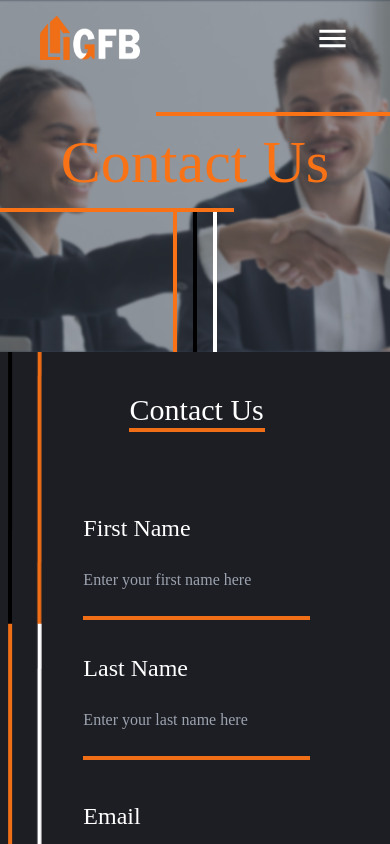
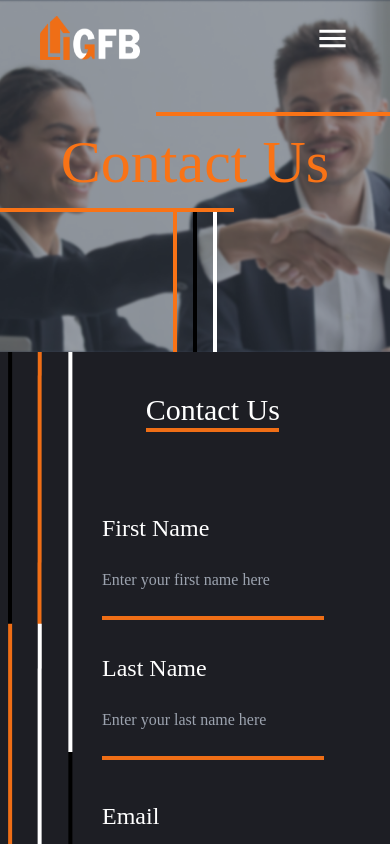
Before and after one commit to ErfanAalam/GFB, a React (Create React App) app: page /Contact in a window 390 px wide. Shown: the top 844 px of the page. Built offline with nearby package versions, Linux system fonts and the light colour scheme; a web font is replaced by a local one.

Commit message:
contact lineds updated

```diff
--- a/src/screens/contact/Contact/index.js
+++ b/src/screens/contact/Contact/index.js
@@ -41,7 +41,7 @@ const ContactForm = () => {
         <div className='h-[100%] bg-no-repeat' style={{ backgroundImage: "url('Assets/Contact us/Lines/2.png')" }}></div>
       </div>
 
-      <div className='text-white md:w-[80%] lg:w-[70%] xl:w-[60%] md:ml-0 ml-0 md:mr-0 mr-16 py-10 p-4 xl:p-20'>
+      <div className='text-white w-[65%] md:w-[80%] lg:w-[70%] xl:w-[60%] md:ml-0 ml-0 md:mr-0 mr-4 py-10 p-4 xl:p-20'>
 
         <div className='flex flex-col items-center mb-20'>
           <h1 className='text-center text-3xl md:text-5xl '>Contact Us</h1>
```
